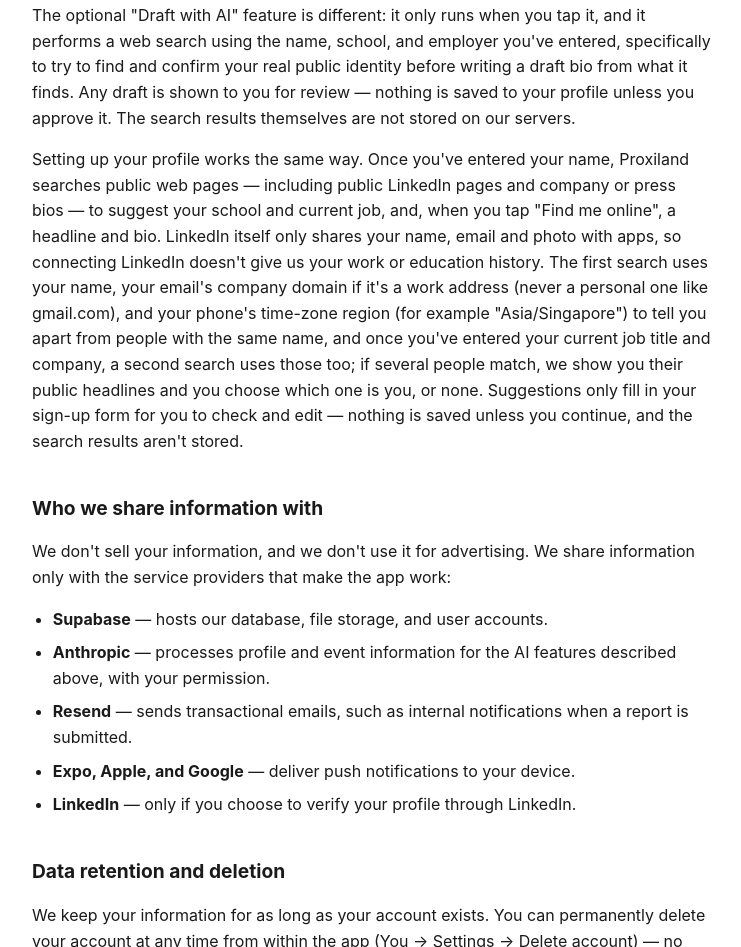
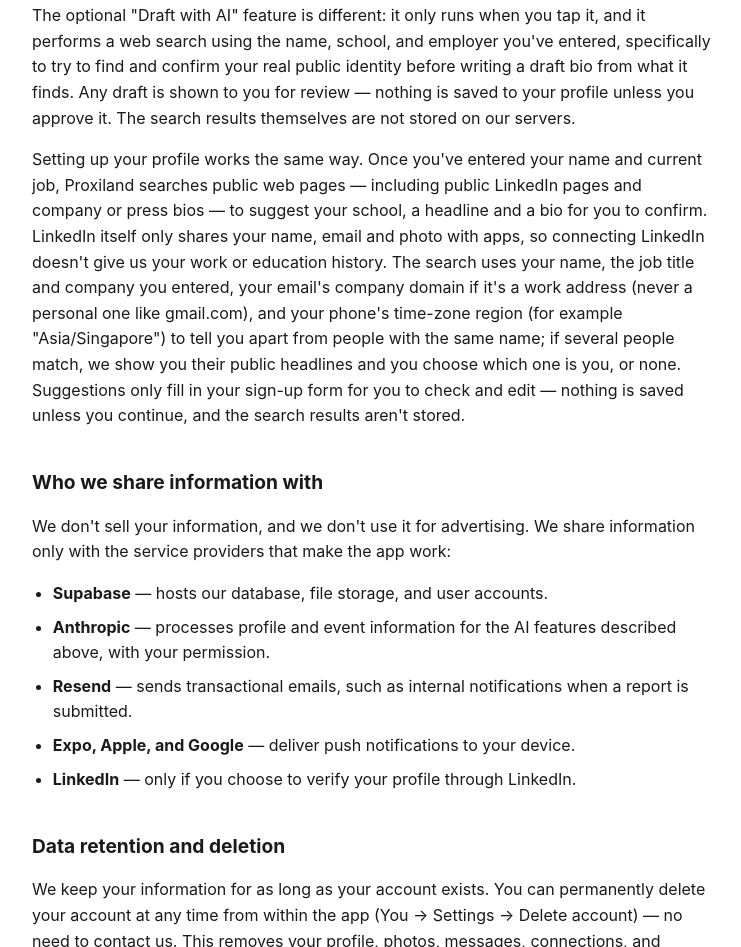
Before and after one commit to mingjzhu01/proxiland-privacy, a plain HTML site: page index.html in a window 1280 px wide. Shown: the part 1738-2685 px from the top of the page, without its empty margins (268-1009 px from the left). Drawn offline with Linux system fonts and the light colour scheme.

Commit message:
Privacy: profile-setup search runs after name and job

```diff
--- a/index.html
+++ b/index.html
@@ -63,7 +63,7 @@
 </ul>
 <p><strong>We ask for your permission in the app before any of this happens.</strong> When you first sign in, Proxiland explains this processing and asks you to agree before any AI feature runs. We don't sell this information or use it for advertising.</p>
 <p>The optional "Draft with AI" feature is different: it only runs when you tap it, and it performs a web search using the name, school, and employer you've entered, specifically to try to find and confirm your real public identity before writing a draft bio from what it finds. Any draft is shown to you for review — nothing is saved to your profile unless you approve it. The search results themselves are not stored on our servers.</p>
-<p>Setting up your profile works the same way. Once you've entered your name, Proxiland searches public web pages — including public LinkedIn pages and company or press bios — to suggest your school and current job, and, when you tap "Find me online", a headline and bio. LinkedIn itself only shares your name, email and photo with apps, so connecting LinkedIn doesn't give us your work or education history. The first search uses your name, your email's company domain if it's a work address (never a personal one like gmail.com), and your phone's time-zone region (for example "Asia/Singapore") to tell you apart from people with the same name, and once you've entered your current job title and company, a second search uses those too; if several people match, we show you their public headlines and you choose which one is you, or none. Suggestions only fill in your sign-up form for you to check and edit — nothing is saved unless you continue, and the search results aren't stored.</p>
+<p>Setting up your profile works the same way. Once you've entered your name and current job, Proxiland searches public web pages — including public LinkedIn pages and company or press bios — to suggest your school, a headline and a bio for you to confirm. LinkedIn itself only shares your name, email and photo with apps, so connecting LinkedIn doesn't give us your work or education history. The search uses your name, the job title and company you entered, your email's company domain if it's a work address (never a personal one like gmail.com), and your phone's time-zone region (for example "Asia/Singapore") to tell you apart from people with the same name; if several people match, we show you their public headlines and you choose which one is you, or none. Suggestions only fill in your sign-up form for you to check and edit — nothing is saved unless you continue, and the search results aren't stored.</p>
 
 <h2>Who we share information with</h2>
 <p>We don't sell your information, and we don't use it for advertising. We share information only with the service providers that make the app work:</p>
```
